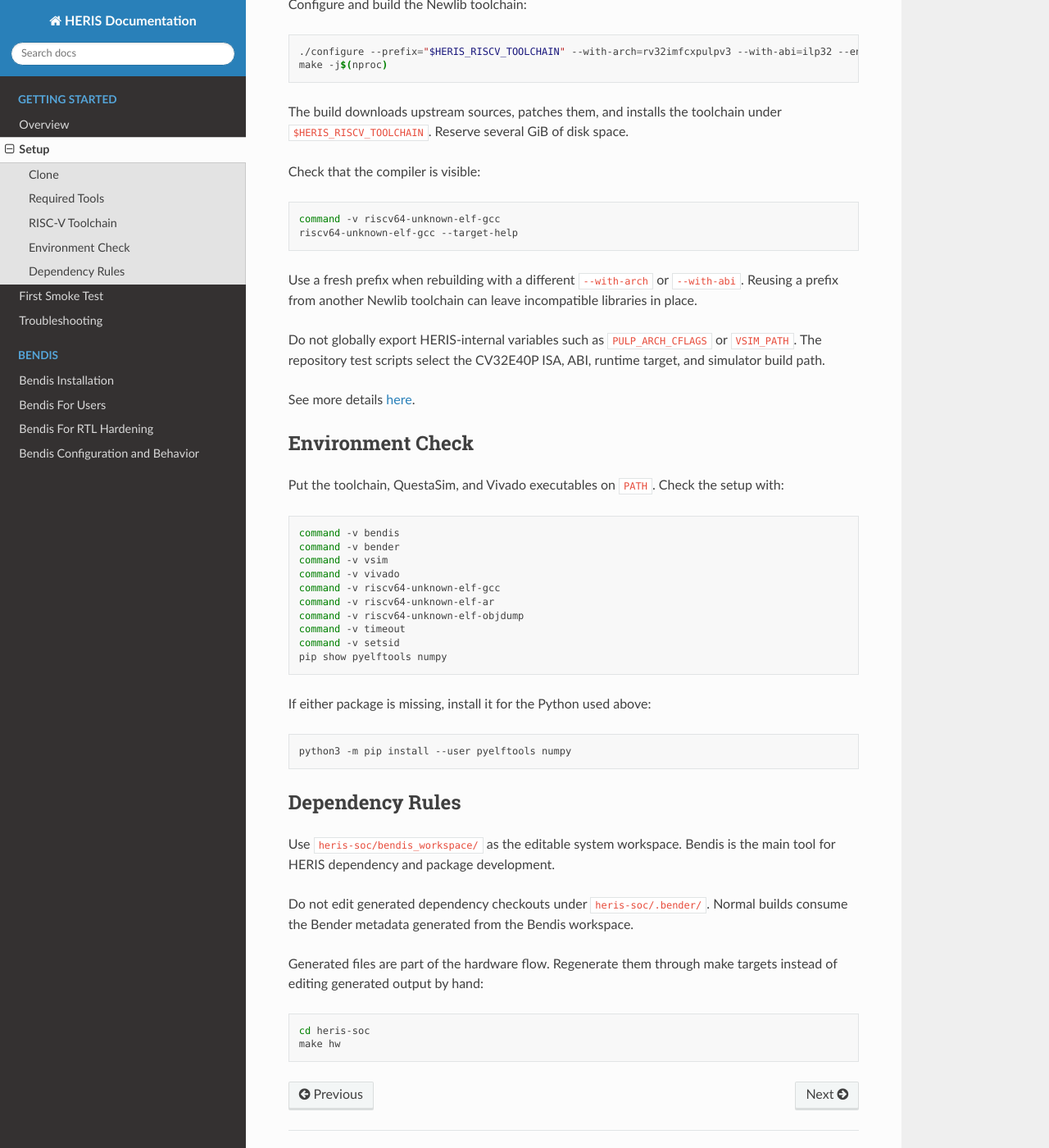
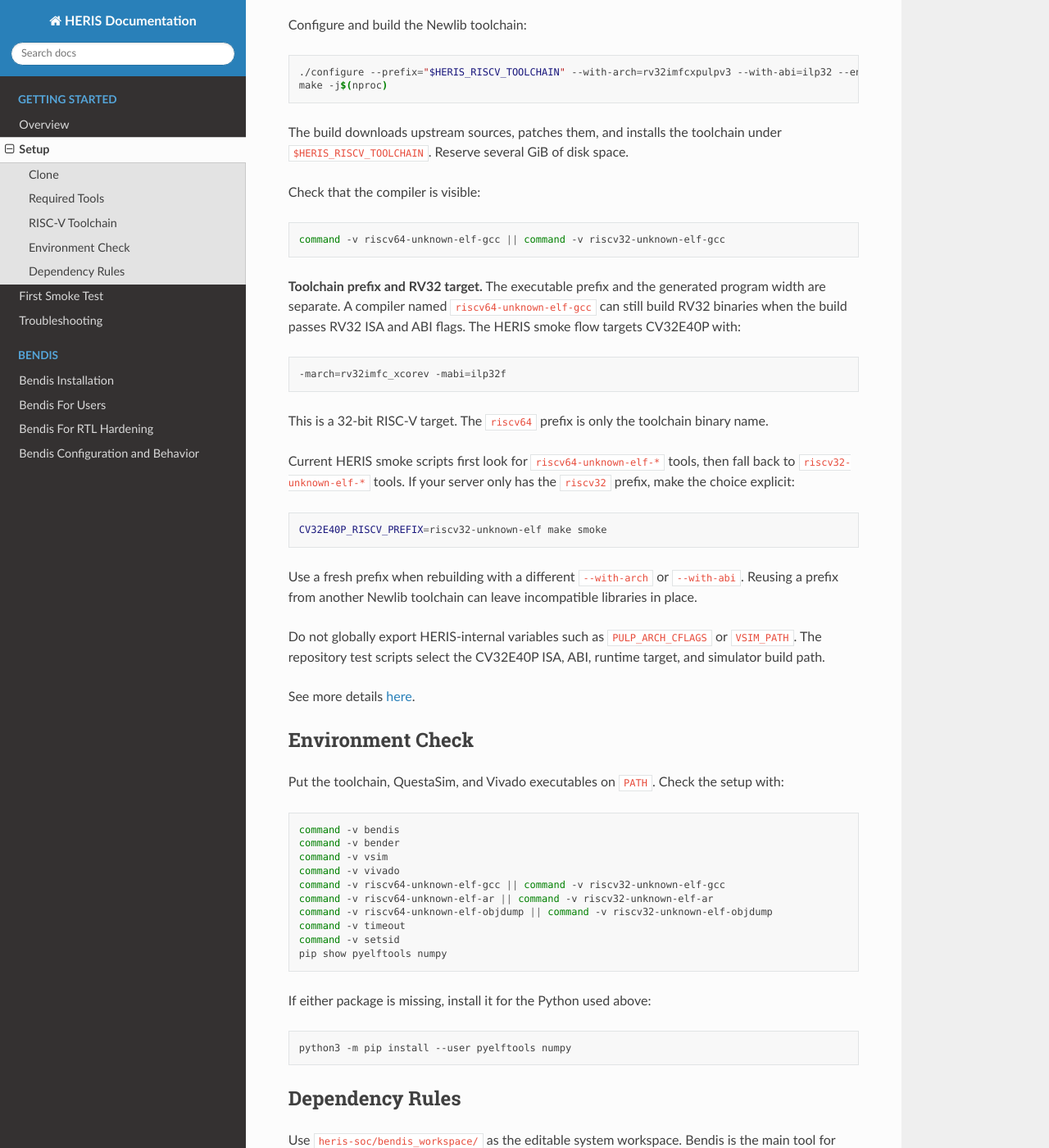
Before and after one commit to albertc9/HERIS-Doc, a Sphinx documentation site: the page built from docs/source/getting-started/setup.rst, in a window 1280 px wide and 1400 px high, scrolled down 1849 px. Shown: the whole window at 82% size. Built offline with Sphinx 7.4.7 and the Read the Docs theme 3.1.0, drawn with Linux system fonts in a browser that asks for light colours; pages that are not in the unit, such as notebooks, are missing from menus; some of the changed text lies outside the part shown.

Commit message:
update toolchain name

```diff
--- a/docs/source/getting-started/setup.rst
+++ b/docs/source/getting-started/setup.rst
@@ -29,7 +29,8 @@
 
 * Siemens QuestaSim, available as ``vsim``. Ask maintainers for it.
 * Xilinx Vivado v2023.2. Ask maintainers for the license.
-* A RISC-V GCC toolchain providing ``riscv64-unknown-elf-*`` tools. See below.
+* A RISC-V GCC toolchain providing RV32-capable ``riscv64-unknown-elf-*`` or
+  ``riscv32-unknown-elf-*`` tools. See below.
 * `Bendis <https://crates.io/crates/bendis>`_. See
   :doc:`/bendis/bendis-install`.
 * `Bender <https://github.com/pulp-platform/bender>`_ by ``cargo install bender``.
@@ -101,8 +102,27 @@
 
 .. code-block:: sh
 
-   command -v riscv64-unknown-elf-gcc
-   riscv64-unknown-elf-gcc --target-help
+   command -v riscv64-unknown-elf-gcc || command -v riscv32-unknown-elf-gcc
+
+**Toolchain prefix and RV32 target.** The executable prefix and the generated
+program width are separate. A compiler named ``riscv64-unknown-elf-gcc`` can
+still build RV32 binaries when the build passes RV32 ISA and ABI flags. The
+HERIS smoke flow targets CV32E40P with:
+
+.. code-block:: sh
+
+   -march=rv32imfc_xcorev -mabi=ilp32f
+
+This is a 32-bit RISC-V target. The ``riscv64`` prefix is only the toolchain
+binary name.
+
+Current HERIS smoke scripts first look for ``riscv64-unknown-elf-*`` tools, then
+fall back to ``riscv32-unknown-elf-*`` tools. If your server only has the
+``riscv32`` prefix, make the choice explicit:
+
+.. code-block:: sh
+
+   CV32E40P_RISCV_PREFIX=riscv32-unknown-elf make smoke
 
 Use a fresh prefix when rebuilding with a different ``--with-arch`` or
 ``--with-abi``. Reusing a prefix from another Newlib toolchain can leave
@@ -126,9 +146,9 @@
    command -v bender
    command -v vsim
    command -v vivado
-   command -v riscv64-unknown-elf-gcc
-   command -v riscv64-unknown-elf-ar
-   command -v riscv64-unknown-elf-objdump
+   command -v riscv64-unknown-elf-gcc || command -v riscv32-unknown-elf-gcc
+   command -v riscv64-unknown-elf-ar || command -v riscv32-unknown-elf-ar
+   command -v riscv64-unknown-elf-objdump || command -v riscv32-unknown-elf-objdump
    command -v timeout
    command -v setsid
    pip show pyelftools numpy
```
